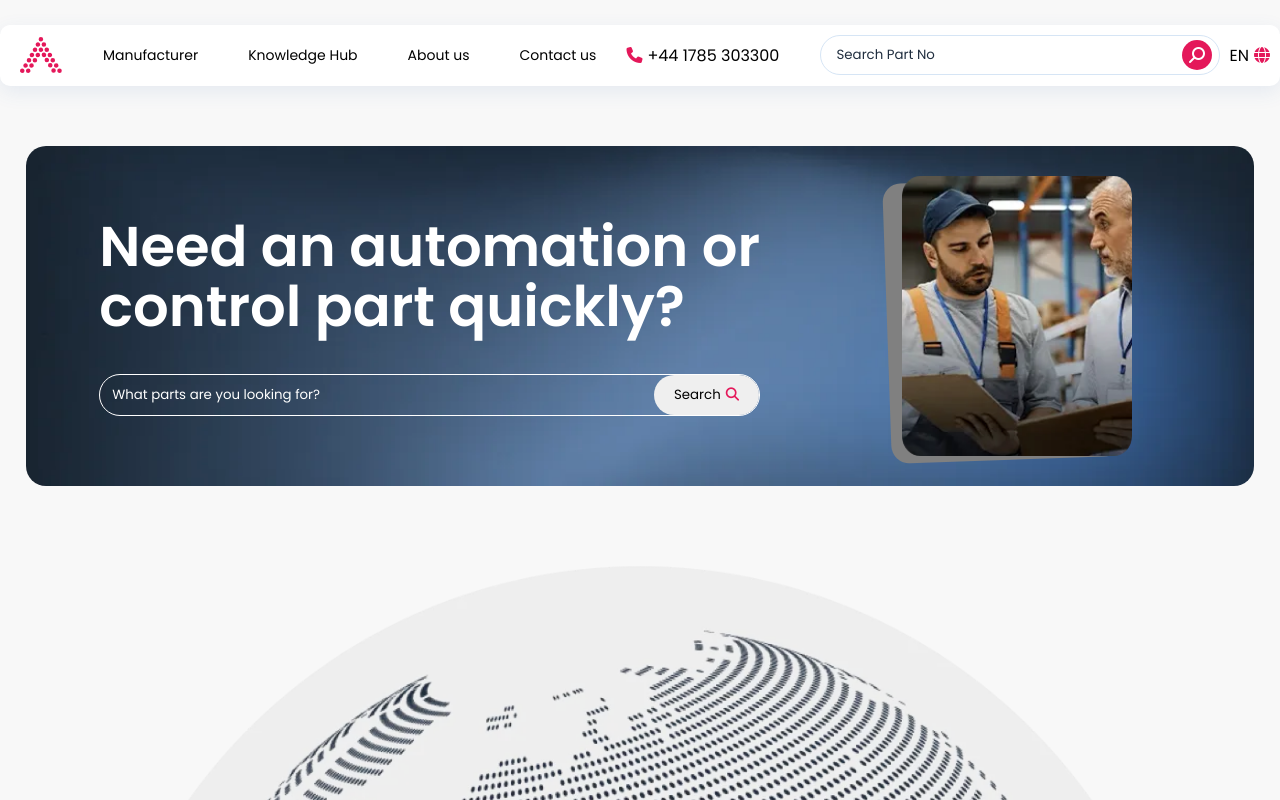
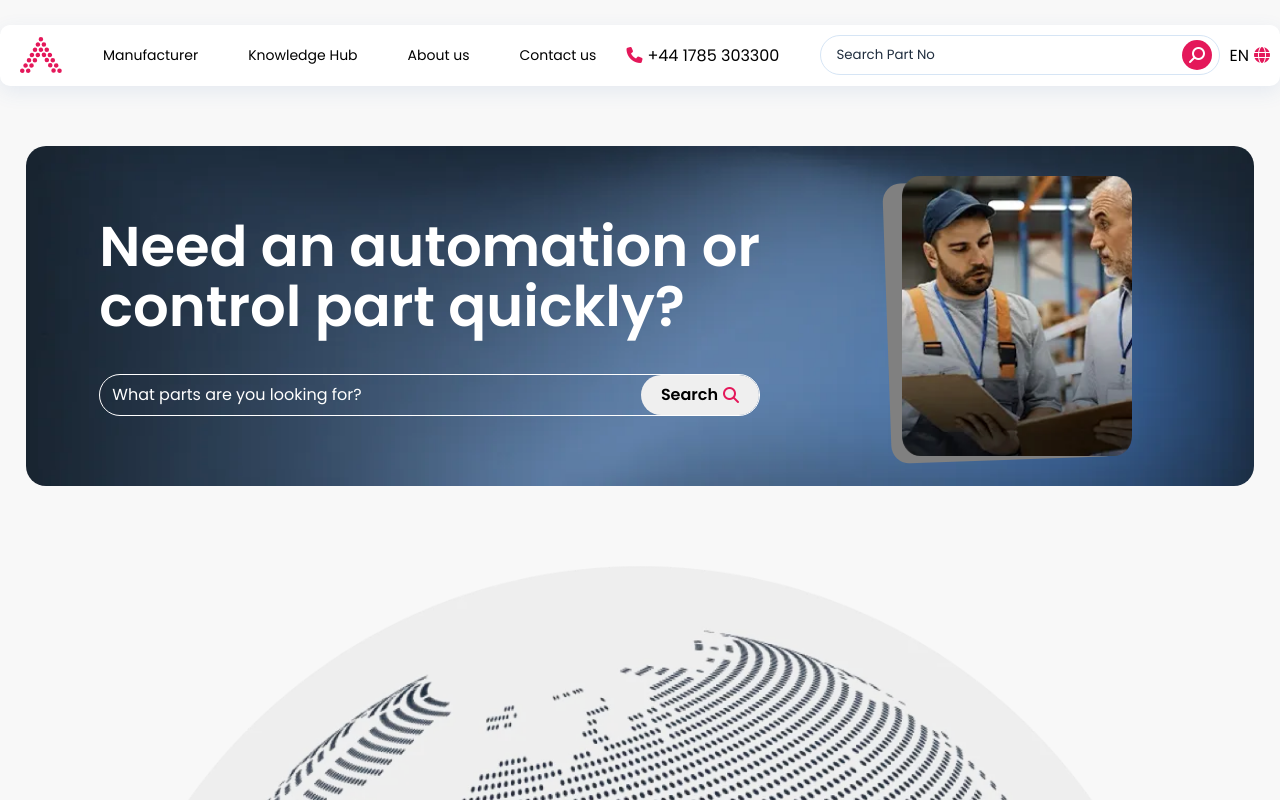
Before and after one commit to emmanuelojiji/eua-refresh, a React (Create React App) app: page / in a window 1280 px wide. Shown: the top 800 px of the page. Built offline with nearby package versions, Linux system fonts and the light colour scheme.

Commit message:
style: hero font size changes

```diff
--- a/src/App.scss
+++ b/src/App.scss
@@ -84,6 +84,7 @@
       border-bottom-right-radius: 0;
       background: none;
       border: 0;
+      font-size: 16px;
       &::placeholder {
         color: white;
       }
@@ -95,6 +96,8 @@
       border: 0;
       display: flex;
       align-items: center;
+      font-weight: 600;
+      font-size: 16px;
 
       i {
         margin-left: 5px;
```
